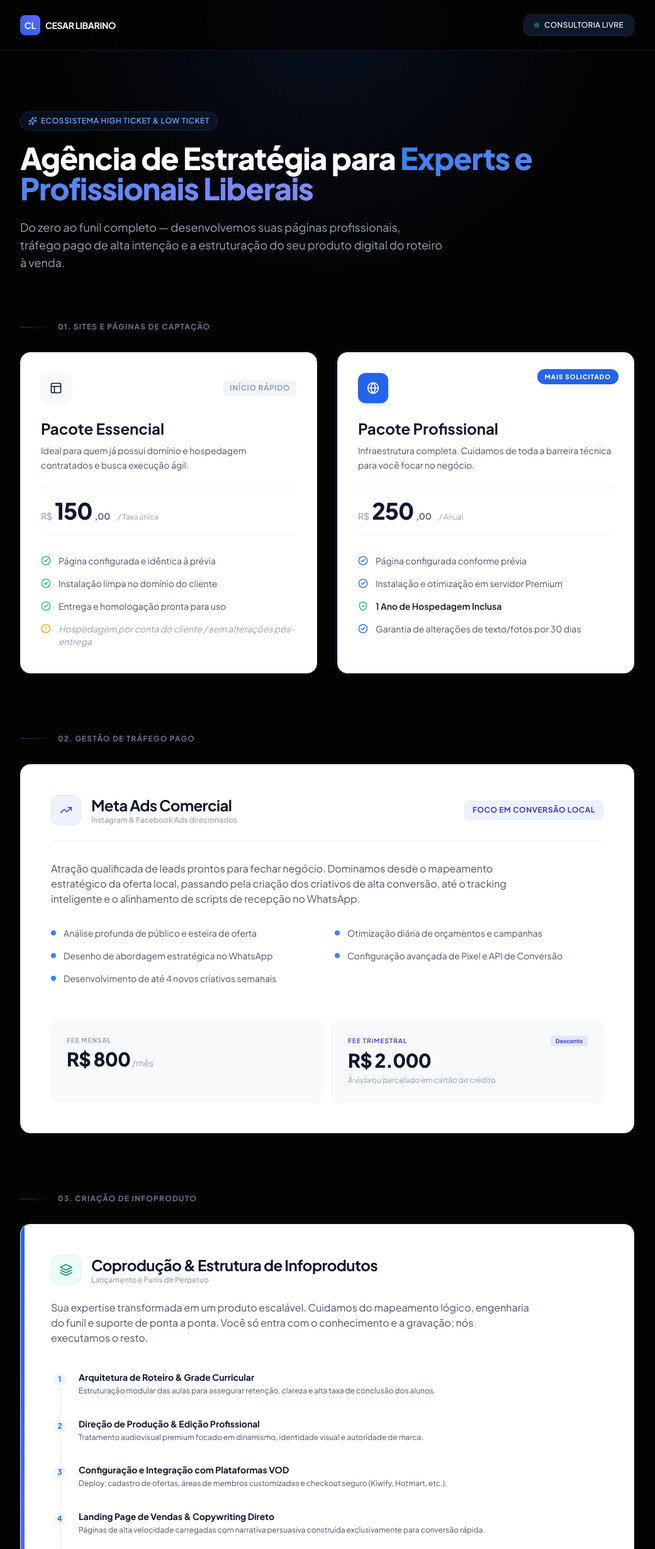
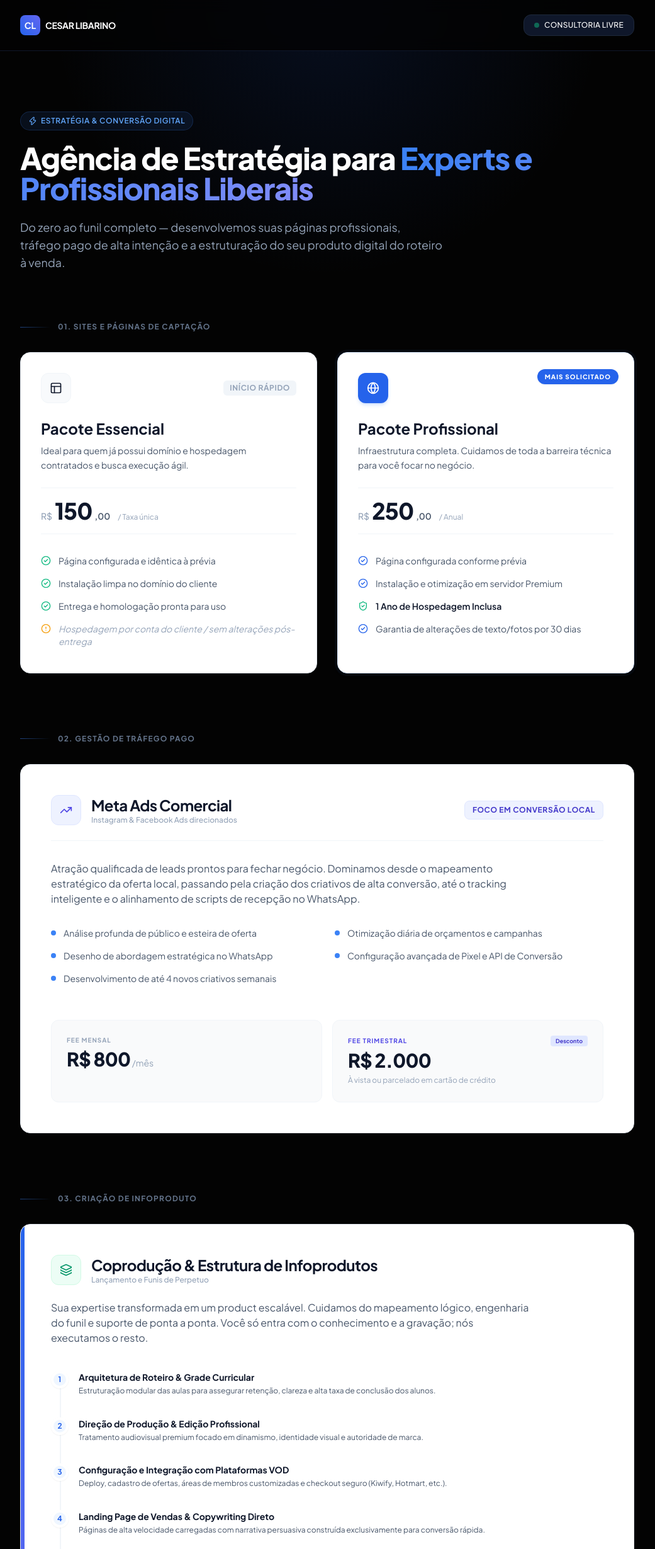
Before and after one commit to cesarlibarino/cesar, a plain HTML site: page index.html in a window 1280 px wide. Shown: the top 2459 px of the page at 63% size, without its empty margins (120-1161 px from the left). Drawn offline with nearby package versions, Linux system fonts and the light colour scheme.

Commit message:
Update index.html

```diff
--- a/index.html
+++ b/index.html
@@ -65,8 +65,9 @@
 
   <!-- HERO SECTION -->
   <header class="max-w-5xl mx-auto px-6 pt-24 pb-20 relative z-10 text-center md:text-left">
+    <!-- Novo Badge Atualizado conforme a imagem image_e45caa.png -->
     <span class="inline-flex items-center gap-1.5 bg-blue-500/10 text-blue-400 text-xs font-semibold px-3 py-1.5 rounded-full mb-5 border border-blue-500/20 uppercase tracking-wider">
-      <i data-lucide="sparkles" class="w-3.5 h-3.5"></i> Ecossistema High Ticket & Low Ticket
+      <i data-lucide="zap" class="w-3.5 h-3.5"></i> Estratégia & Conversão Digital
     </span>
     <h1 class="text-4xl md:text-5xl font-extrabold text-white mb-6 tracking-tight leading-[1.15] max-w-4xl">
       Agência de Estratégia para <span class="bg-clip-text text-transparent bg-gradient-to-r from-blue-500 to-indigo-400">Experts e Profissionais Liberais</span>
@@ -265,10 +266,10 @@
         </div>
 
         <p class="text-agency-textSecondary text-sm md:text-base leading-relaxed mb-10 max-w-3xl">
-          Sua expertise transformada em um produto escalável. Cuidamos do mapeamento lógico, engenharia do funil e suporte de ponta a ponta. Você só entra com o conhecimento e a gravação; nós executamos o resto.
+          Sua expertise transformada em um product escalável. Cuidamos do mapeamento lógico, engenharia do funil e suporte de ponta a ponta. Você só entra com o conhecimento e a gravação; nós executamos o resto.
         </p>
 
-        <!-- Timeline Verticall -->
+        <!-- Timeline Vertical -->
         <div class="space-y-8 relative before:absolute before:inset-0 before:left-3.5 before:w-0.5 before:bg-slate-100 mb-10">
 
           <div class="flex gap-4 relative">
```
